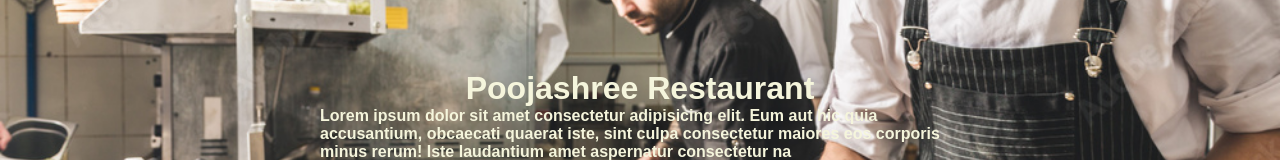
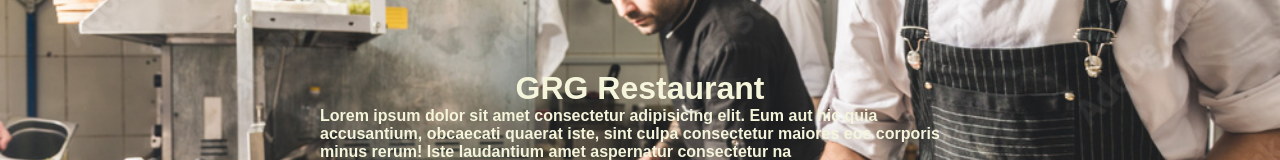
Before and after one commit to GirishGR/Practive1-Restaurant, a plain HTML site: page index.html in a window 1280 px wide. Shown: the part 226-386 px from the top of the page. Drawn offline with Linux system fonts and the light colour scheme.

Commit message:
Update index.html
aa

```diff
--- a/index.html
+++ b/index.html
@@ -4,7 +4,7 @@
 <head>
     <meta charset="UTF-8">
     <meta name="viewport" content="width=device-width, initial-scale=1.0">
-    <title>Poojashree Restaurant</title>
+    <title>Girish Restaurant</title>
     <link rel="stylesheet" href="NewtryCss.css">
 </head>
 
@@ -34,7 +34,7 @@
     <Div class="First">
 
         <Div class="Name">
-            <H1 class="text">Poojashree Restaurant</H1>
+            <H1 class="text">GRG Restaurant</H1>
             <P class="text">Lorem ipsum dolor sit amet consectetur adipisicing elit. Eum aut hic quia accusantium,
                 obcaecati quaerat iste, sint culpa consectetur maiores eos corporis minus rerum! Iste laudantium amet
                 aspernatur consectetur na</P>
```
